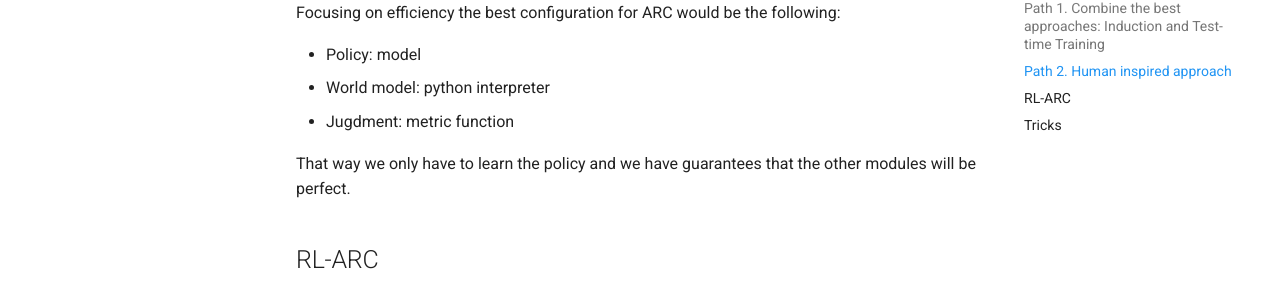
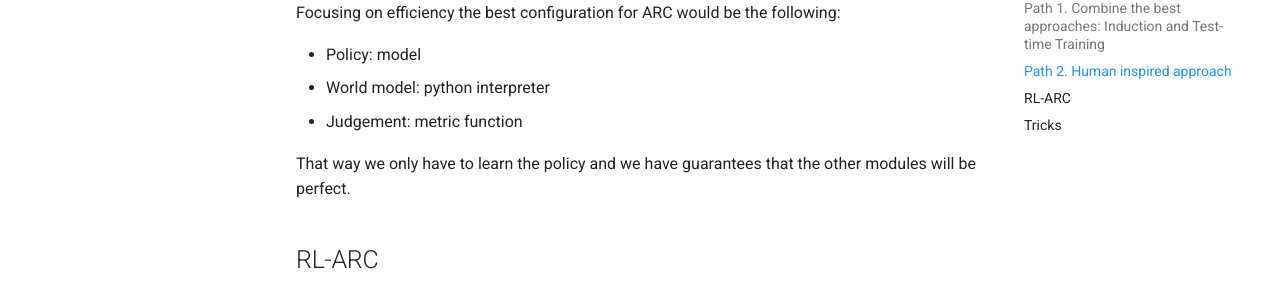
Before and after one commit to ironbar/arc25, an MkDocs documentation site: the page built from docs/04_Initial_Plan.md, in a window 1280 px wide and 900 px high, scrolled down 1421 px. Shown: the part 148-444 px from the top of the window. Built offline with MkDocs 1.6.1 and Material for MkDocs 9.7.7, drawn with Linux system fonts in a browser that asks for light colours; comment, search, counter and statistics services are not loaded; some of the changed lines change nothing that is shown.

Commit message:
fixed typo

```diff
--- a/docs/04_Initial_Plan.md
+++ b/docs/04_Initial_Plan.md
@@ -35,7 +35,7 @@ Focusing on efficiency the best configuration for ARC would be the following:
 
 - Policy: model
 - World model: python interpreter
-- Jugdment: metric function
+- Judgement: metric function
 
 That way we only have to learn the policy and we have guarantees that the other modules will be perfect.
 
```
